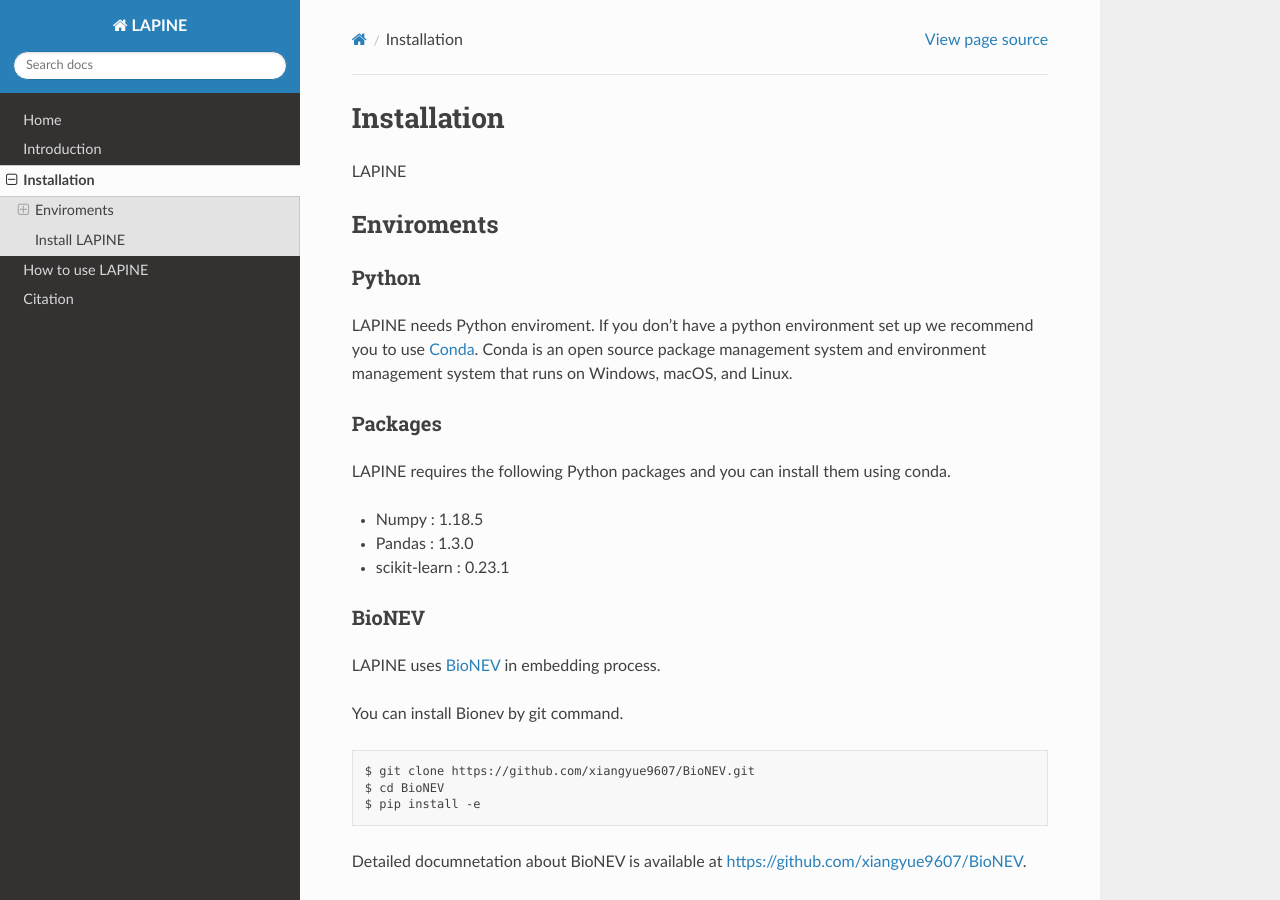
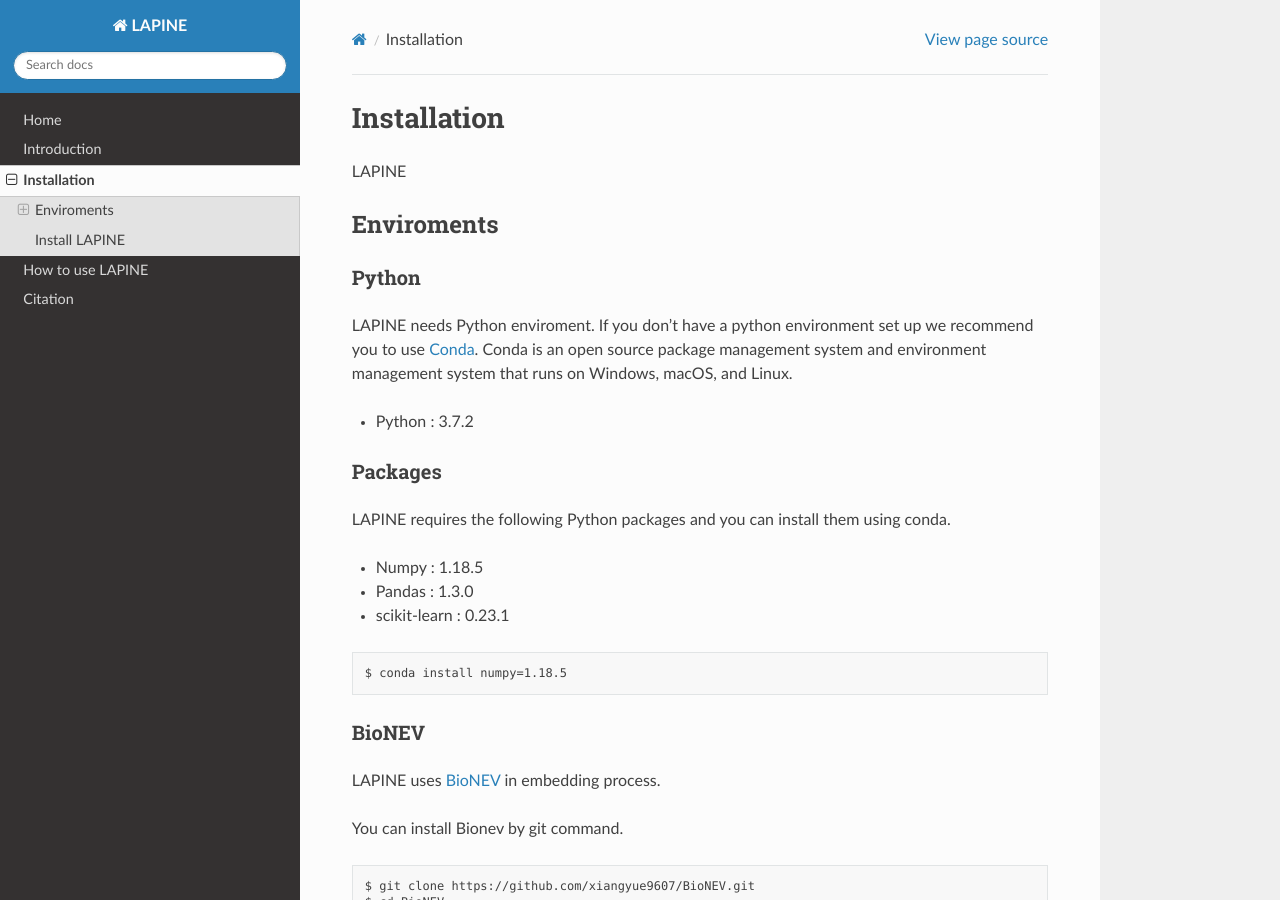
Before and after one commit to rupinas/LAPINE, a Sphinx documentation site: the page built from docs/installation.rst, in a window 1280 px wide and 900 px high. Built offline with Sphinx 7.4.7 and the Read the Docs theme 2.0.0, drawn with Linux system fonts in a browser that asks for light colours.

Commit message:
Update installation.rst

```diff
--- a/docs/installation.rst
+++ b/docs/installation.rst
@@ -13,6 +13,8 @@ LAPINE needs Python enviroment.
 If you don't have a python environment set up we recommend you to use `Conda <https://docs.conda.io/en/latest/>`_.
 Conda is an open source package management system and environment management system that runs on Windows, macOS, and Linux.
 
+- Python : 3.7.2
+
 Packages
 ''''''''
 
@@ -21,6 +23,11 @@ LAPINE requires the following Python packages and you can install them using con
 - Numpy : 1.18.5
 - Pandas : 1.3.0
 - scikit-learn : 0.23.1
+
+
+.. code-block::
+
+    $ conda install numpy=1.18.5
 
 BioNEV
 ''''''
```
